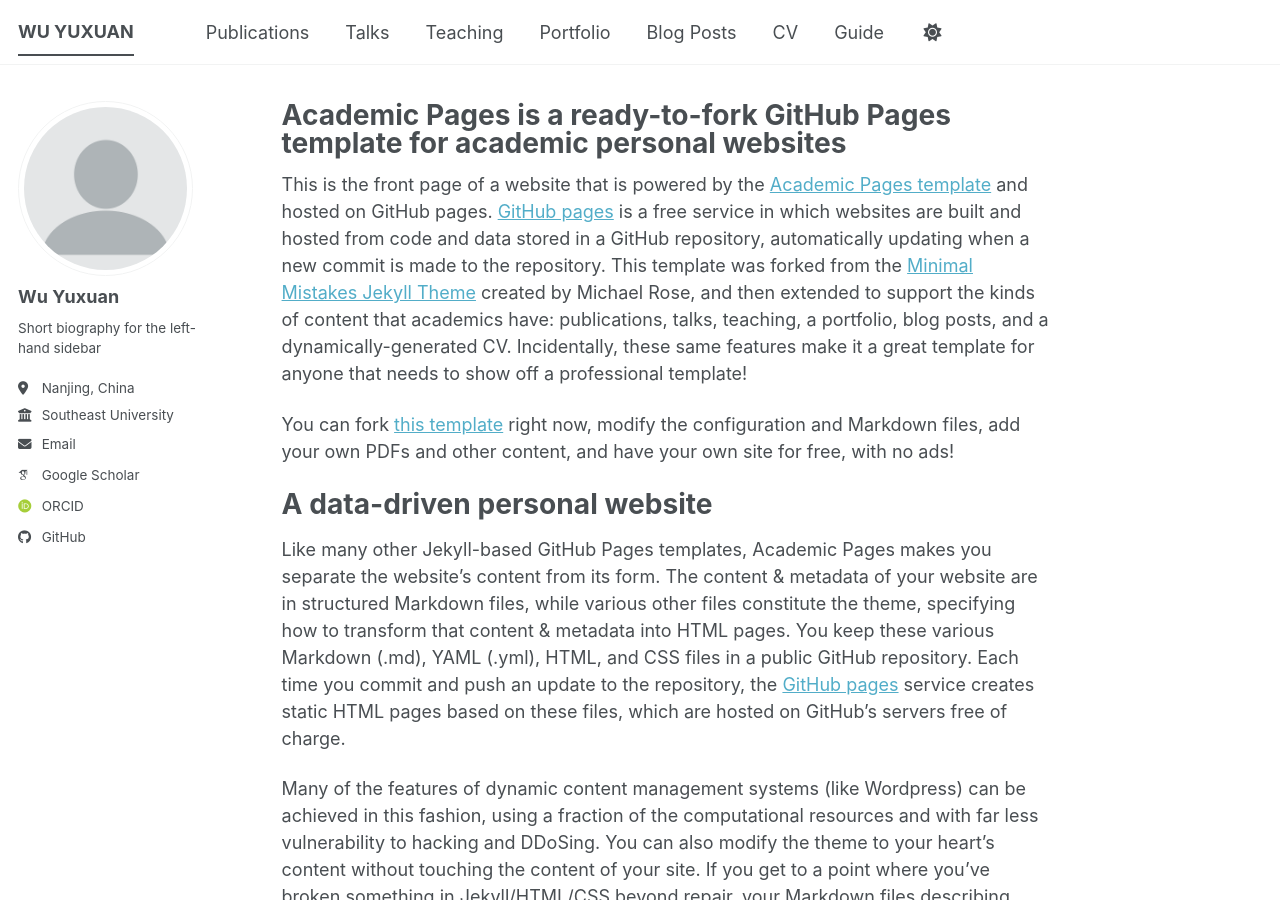
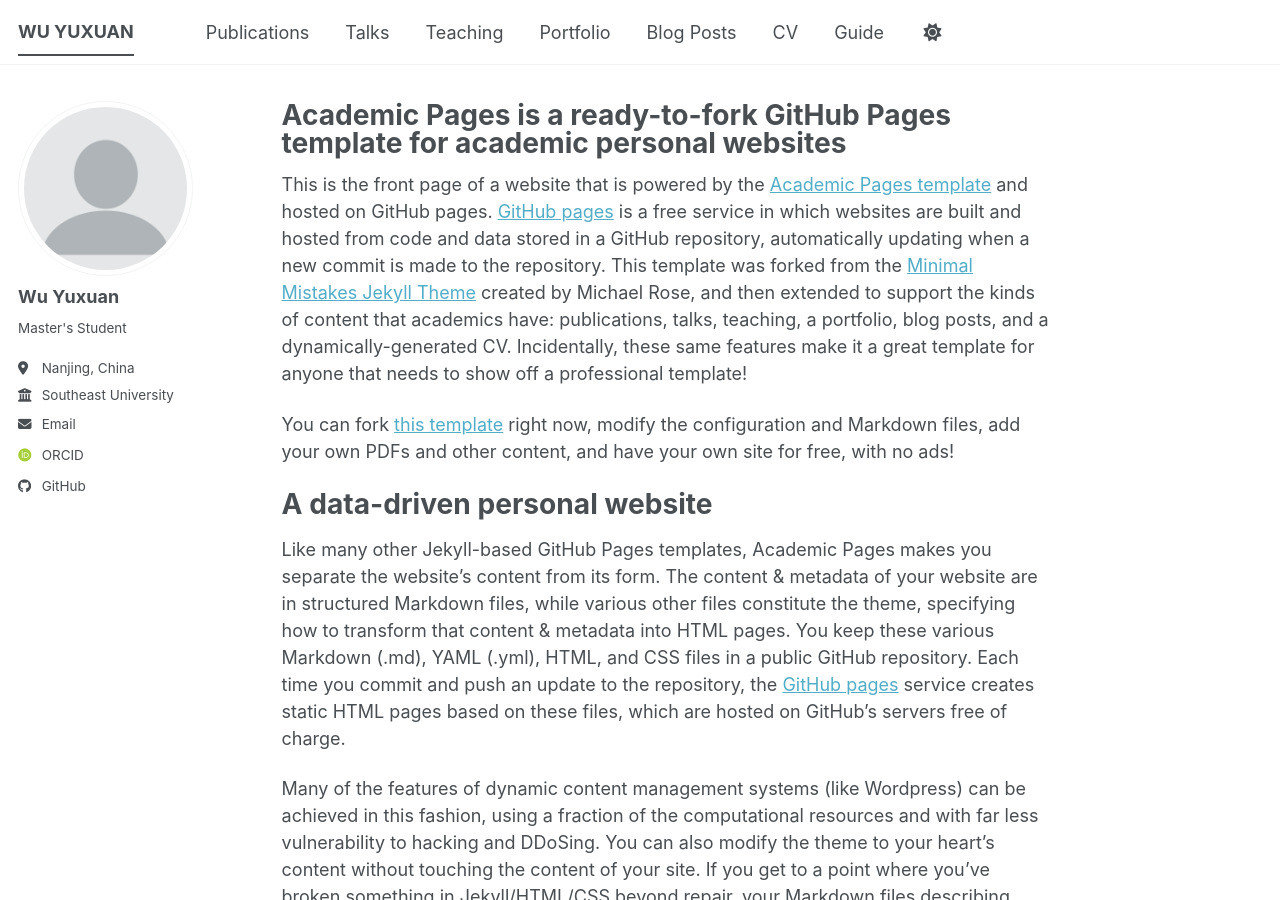
Before and after one commit to wyxuan721/wyxuan721.github.io, a Jekyll site: the page built from _pages/about.md, in a window 1280 px wide and 900 px high. Built offline with Jekyll 4.4.1, drawn with Linux system fonts in a browser that asks for light colours; some web fonts are replaced; a script bundle is joined from its source files by our own code; library files that are not in the unit come from our copies; some of the changed lines change nothing that is shown.

Commit message:
Update _config.yml

```diff
--- a/_config.yml
+++ b/_config.yml
@@ -26,7 +26,7 @@
   avatar           : "profile.png"
   name             : "Wu Yuxuan"
   pronouns         : # example: "she/her"
-  bio              : "Short biography for the left-hand sidebar"
+  bio              : "Master's Student"
   location         : "Nanjing, China"
   employer         : "Southeast University"
   uri              : # URL
@@ -35,10 +35,10 @@
   # Academic websites
   academia         : # URL
   arxiv            : # URL - Update with the correct link to your profile
-  googlescholar    : "https://scholar.google.com/citations?user=PS_CX0AAAAAJ"
+  googlescholar    : #"https://scholar.google.com/citations?user=PS_CX0AAAAAJ"
   inspire-hep      : # URL
   impactstory      : # URL
-  orcid            : "https://orcid.org/yourorcidurl"
+  orcid            : "https://orcid.org/0009-0005-6481-1560"
   semantic         : # URL
   ssrn             : # URL
   pubmed           : #"https://www.ncbi.nlm.nih.gov/pubmed/?term=john+snow"
```
